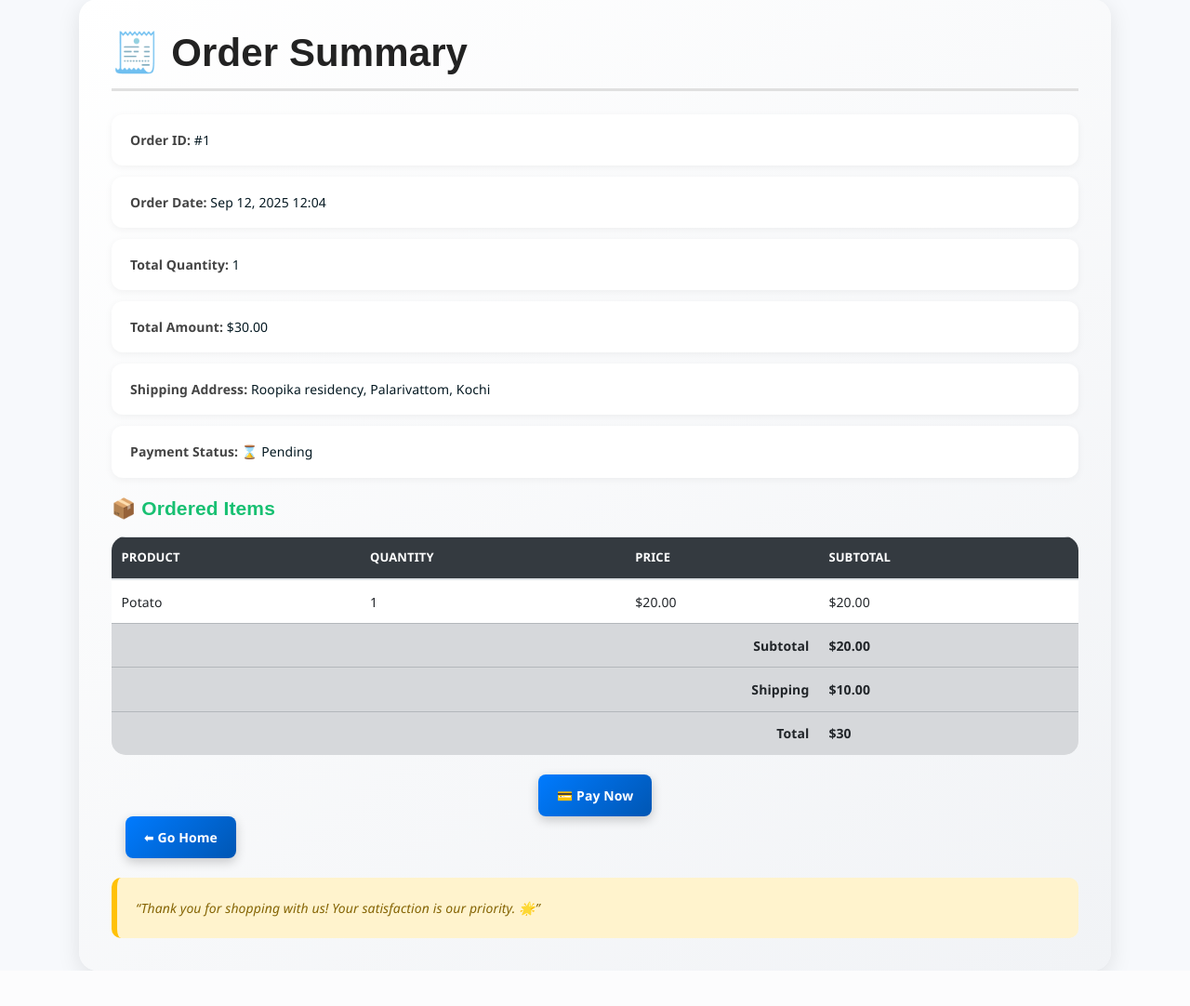
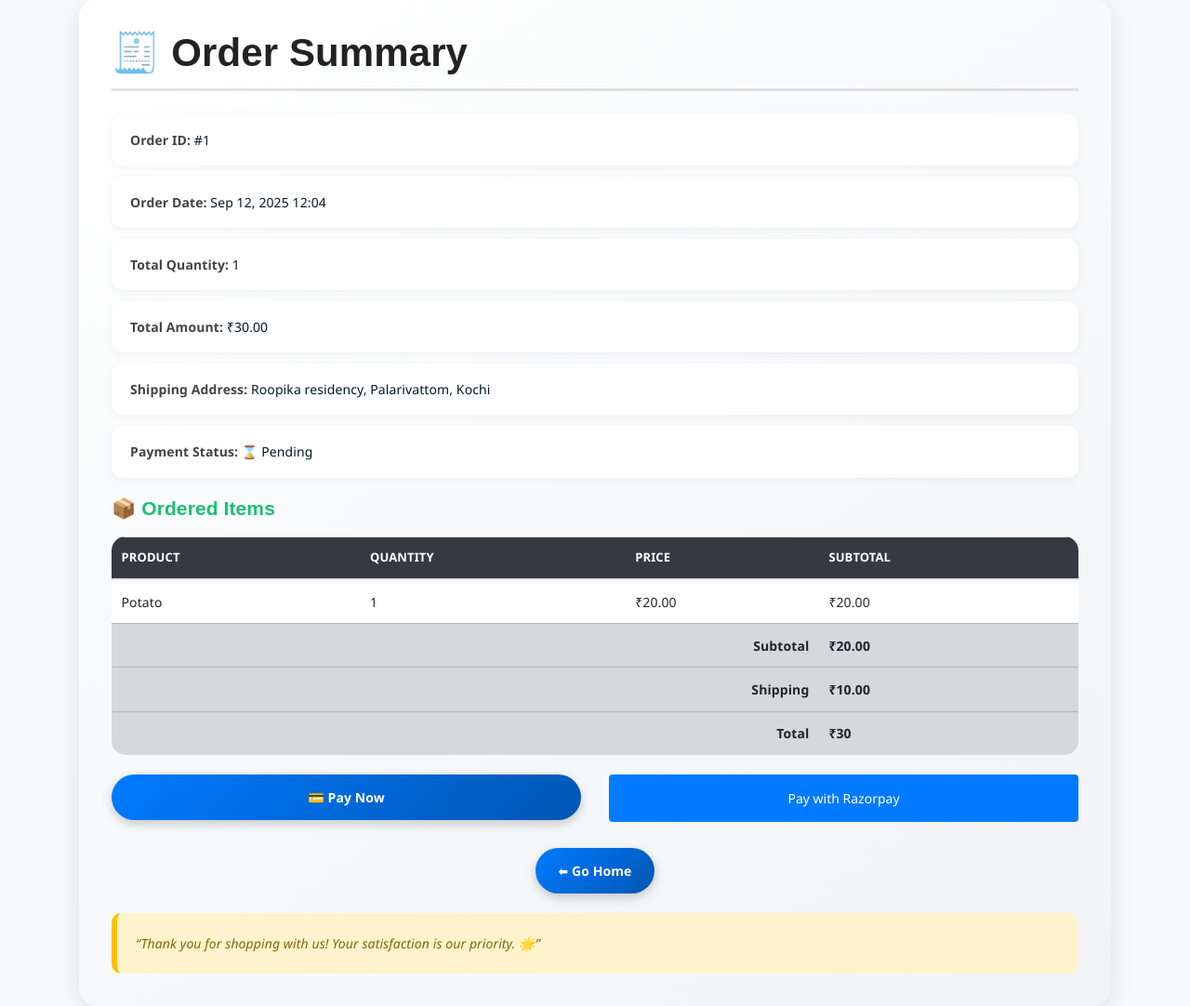
Before and after one commit to Hananhamza4/backendfinal, a Django app: page /order_summary/1/ in a window 1280 px wide. Shown: the part 43-1125 px from the top of the page at 93% size. Before the commit the page ends 1087 px from the top, so only its background shows below. Run offline with Django 5.2, Linux system fonts and the light colour scheme; data comes from the database, SQL or seed files in the repository; both versions use the stored data as it was after the commit; some libraries are stand-ins or nearby versions.

Commit message:
first commit

```diff
--- a/appnew001/templates/news.html
+++ b/appnew001/templates/news.html
@@ -75,7 +75,7 @@
 										<li><a href="{% url 'shop' %}">Shop</a></li>
 									</ul>
 								</li>
-								<li><a href="{% url 'news' %}".html">News</a>
+								<li><a href="{% url 'news' %}".html>News</a>
 									<ul class="sub-menu">
 										<li><a href="news.html">News</a></li>
 										<li><a href="single-news.html">Single News</a></li>
--- a/appnew001/templates/order_summary.html
+++ b/appnew001/templates/order_summary.html
@@ -63,6 +63,7 @@
             transition: all 0.3s ease;
             text-decoration: none;
             box-shadow: 0 4px 12px rgba(0,0,0,0.2);
+            display: inline-block;
         }
         .btn-custom:hover {
             background: linear-gradient(135deg, #0056b3, #003f7f);
@@ -78,13 +79,6 @@
             font-style: italic;
             color: #856404;
         }
-        .btn-custom {
-    padding: 10px 20px;
-    margin: 0 15px; /* 👈 ensures space between buttons */
-    border-radius: 8px;
-    display: inline-block;
-}
-
     </style>
 </head>
 <body>
@@ -96,7 +90,7 @@
                 <div class="order-detail-box"><strong>Order ID:</strong> #{{ order.id }}</div>
                 <div class="order-detail-box"><strong>Order Date:</strong> {{ order.created_at|date:"M d, Y H:i" }}</div>
                 <div class="order-detail-box"><strong>Total Quantity:</strong> {{ order.total_quantity }}</div>
-                <div class="order-detail-box"><strong>Total Amount:</strong> ${{ order.total_amount }}</div>
+                <div class="order-detail-box"><strong>Total Amount:</strong> ₹{{ order.total_amount }}</div>
                 <div class="order-detail-box"><strong>Shipping Address:</strong> {{ order.shipping_address }}</div>
                 <div class="order-detail-box"><strong>Payment Status:</strong> {% if order.is_paid %}✅ Paid{% else %}⌛ Pending{% endif %}</div>
             </div>
@@ -116,41 +110,59 @@
                     <tr>
                         <td>{{ item.product.name }}</td>
                         <td>{{ item.quantity }}</td>
-                        <td>${{ item.price }}</td>
-                        <td>${{ item.subtotal }}</td>
+                        <td>₹{{ item.price }}</td>
+                        <td>₹{{ item.subtotal }}</td>
                     </tr>
                     {% endfor %}
 
                     <tr class="table-secondary">
                         <td colspan="3" class="text-right"><strong>Subtotal</strong></td>
-                        <td><strong>${{ subtotal }}</strong></td>
+                        <td><strong>₹{{ subtotal }}</strong></td>
                     </tr>
                     <tr class="table-secondary">
                         <td colspan="3" class="text-right"><strong>Shipping</strong></td>
-                        <td><strong>$10.00</strong></td>
+                        <td><strong>₹10.00</strong></td>
                     </tr>
                     <tr class="table-secondary">
                         <td colspan="3" class="text-right"><strong>Total</strong></td>
-                        <td><strong>${{ subtotal|add:10 }}</strong></td>
+                        <td><strong>₹{{ subtotal|add:10 }}</strong></td>
                     </tr>
-
                 </tbody>
-
             </table>
 
-
-            <div class="text-center mt-4 d-flex justify-content-center">
-                <a href="{% url 'shop' %}" class="btn-custom me-3">
+            <!-- Payment buttons row -->
+            <div class="row text-center mt-4">
+                <div class="col-md-6 mb-3">
+                    <a href="{% url 'shop' %}" class="btn-custom w-100">
                         💳 Pay Now
                     </a>
+                </div>
+                <div class="col-md-6 mb-3">
+                    <button id="rzp-button1" class="btn btn-primary w-100 py-3 px-4">
+                        Pay with Razorpay
+                    </button>
+                </div>
+            </div>
 
+            <!-- Go Home Button -->
+            <div class="text-center mt-3">
+                <a href="#" class="btn-custom" onclick="confirmHome(event)">⬅ Go Home</a>
             </div>
-            <a href="#" class="btn-custom" onclick="confirmHome(event)">⬅ Go Home</a>
 
+            <div class="quote-box mt-4">
+                “Thank you for shopping with us! Your satisfaction is our priority. 🌟”
+            </div>
+        </div>
+    </div>
+
+    <script src="{% static 'assets/js/jquery-1.11.3.min.js' %}"></script>
+    <script src="{% static 'assets/bootstrap/js/bootstrap.min.js' %}"></script>
     <script src="https://cdn.jsdelivr.net/npm/sweetalert2@11"></script>
+    <script src="https://checkout.razorpay.com/v1/checkout.js"></script>
+
     <script>
     function confirmHome(e) {
-    e.preventDefault(); // stop link
+        e.preventDefault();
         Swal.fire({
             title: '🏠 Are you sure?',
             text: "Do you really want to go back home?",
@@ -164,17 +176,48 @@ function confirmHome(e) {
             }
         });
     }
+
+    // Razorpay integration (dynamic)
+    document.getElementById('rzp-button1').onclick = function(e){
+        e.preventDefault();
+
+        $.ajax({
+            url: "{% url 'razorpay_payment' order.id %}",   // ✅ Pass order.id
+            type: "POST",
+            data: {
+                "order_id": "{{ order.id }}",
+                "csrfmiddlewaretoken": "{{ csrf_token }}"
+            },
+            success: function(data) {
+                var options = {
+                    "key": data.razorpay_key_id,
+                    "amount": data.amount,
+                    "currency": data.currency,
+                    "order_id": data.razorpay_order_id,
+                    "name": "Techify",
+                    "description": "Order Payment",
+                    "image": "{% static 'images/techify.png' %}",
+                    "handler": function (response){
+                        // TODO: Call verify_payment view
+                        Swal.fire("✅ Payment Successful", "Your payment has been processed", "success");
+                    },
+                    "prefill": {
+                        "name": "John Doe",
+                        "email": "john.doe@example.com",
+                        "contact": "9999999999"
+                    },
+                    "theme": {
+                        "color": "#007bff"
+                    }
+                };
+                var rzp1 = new Razorpay(options);
+                rzp1.open();
+            },
+            error: function() {
+                Swal.fire("❌ Error", "Could not create Razorpay order", "error");
+            }
+        });
+    }
     </script>
-
-
-
-            <div class="quote-box mt-4">
-                “Thank you for shopping with us! Your satisfaction is our priority. 🌟”
-            </div>
-        </div>
-    </div>
-
-    <script src="{% static 'assets/js/jquery-1.11.3.min.js' %}"></script>
-    <script src="{% static 'assets/bootstrap/js/bootstrap.min.js' %}"></script>
 </body>
 </html>
--- a/appnew001/urls.py
+++ b/appnew001/urls.py
@@ -25,7 +25,10 @@ urlpatterns = [
     path("update_cart/<int:cart_item_id>/", views.update_cart, name="update_cart"),
     path('userdeatails', views.userprofile, name='userprofile'),
     path('logout', views.logout_view, name='logout_view'),
-        path('order_summary/<int:order_id>/', views.order_summary, name='order_summary'),
+    path('order_summary/<int:order_id>/', views.order_summary, name='order_summary'),
+    path("payment/<int:order_id>/", views.razorpay_payment, name="razorpay_payment"),
+
+
 
 
 
--- a/appnew001/views.py
+++ b/appnew001/views.py
@@ -302,10 +302,44 @@ def order_summary(request, order_id):
     })
 
 
+import razorpay
+from django.conf import settings
+from django.http import JsonResponse
+from django.shortcuts import redirect
+from django.views.decorators.csrf import csrf_exempt
+from .models import Order  # Adjust the import based on your project structure
 
 
 
+# Initialize Razorpay client
+client = razorpay.Client(auth=(settings.RAZORPAY_KEY_ID, settings.RAZORPAY_KEY_SECRET))
 
+@csrf_exempt
+def razorpay_payment(request, order_id):
+    if request.method == 'POST':
+        try:
+            order = Order.objects.get(id=order_id)
+            total_price = order.total_amount  # make sure field name matches model
 
+            amount_in_paise = int(total_price * 100)
 
-# Create your views here.
+            razorpay_order = client.order.create({
+                "amount": amount_in_paise,
+                "currency": "INR",
+                "payment_capture": 1
+            })
+
+            order.razorpay_order_id = razorpay_order['id']
+            order.save()
+
+            return JsonResponse({
+                'razorpay_order_id': razorpay_order['id'],
+                'razorpay_key_id': settings.RAZORPAY_KEY_ID,
+                'amount': amount_in_paise,
+                'currency': "INR"
+            })
+
+        except Order.DoesNotExist:
+            return JsonResponse({'error': 'Order not found'}, status=404)
+
+    return JsonResponse({'error': 'Invalid request'}, status=400)
--- a/prd/settings.py
+++ b/prd/settings.py
@@ -121,6 +121,9 @@ STATICFILES_DIRS=[BASE_DIR / "/Users/hanan/prd/prd/static"]
 MEDIA_URL='/media/'
 MEDIA_ROOT= os.path.join(BASE_DIR,'media')
 
+RAZORPAY_KEY_ID ='rzp_test_N8OgX89d5kCevO'
+RAZORPAY_KEY_SECRET= '0cq7vuOGLWy4A6Fw4fV5c0tM'
+
 # Default primary key field type
 # https://docs.djangoproject.com/en/5.2/ref/settings/#default-auto-field
 
```
Also changed, not shown: db.sqlite3. Lines whose indentation alone changed are shown as unchanged.
